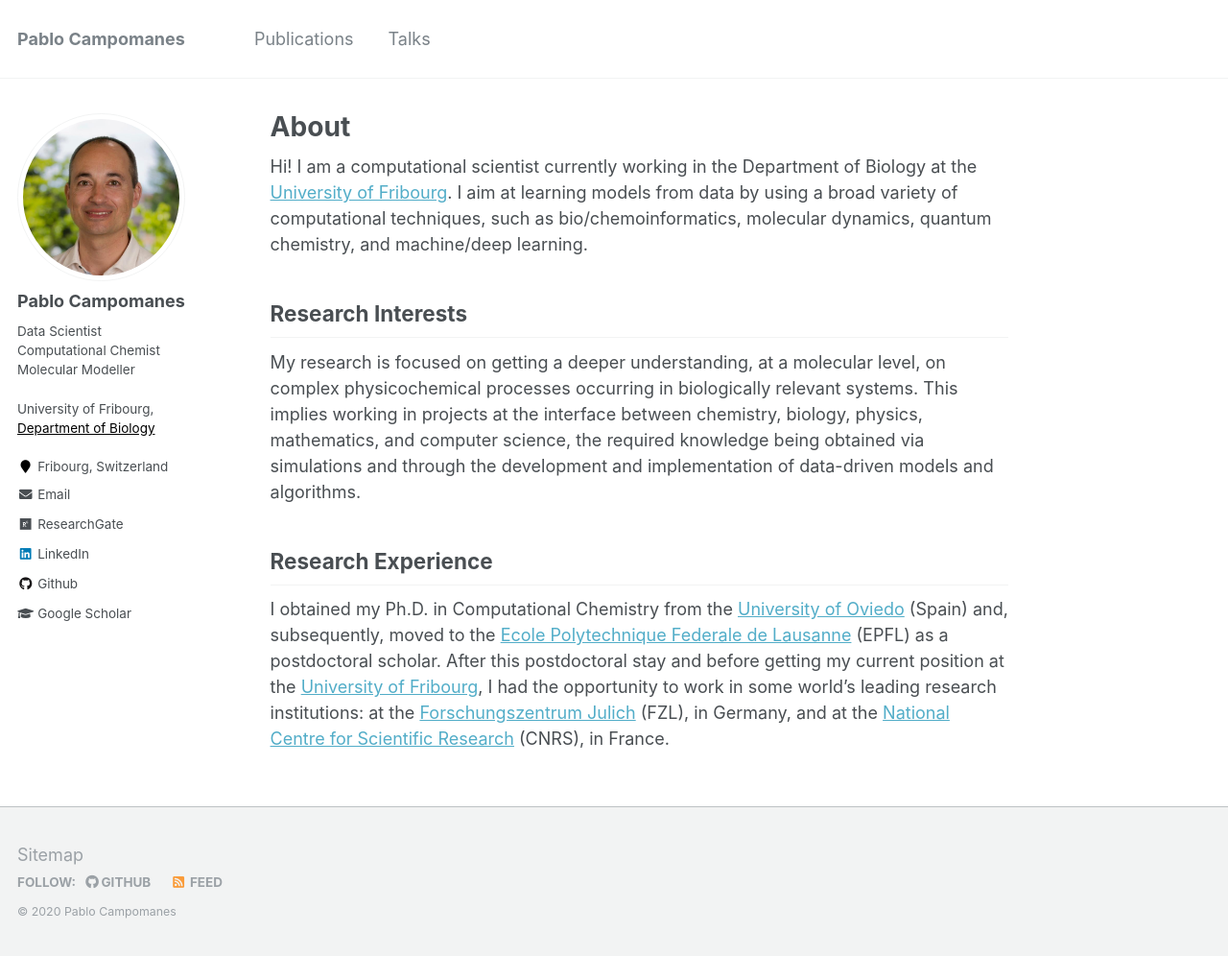
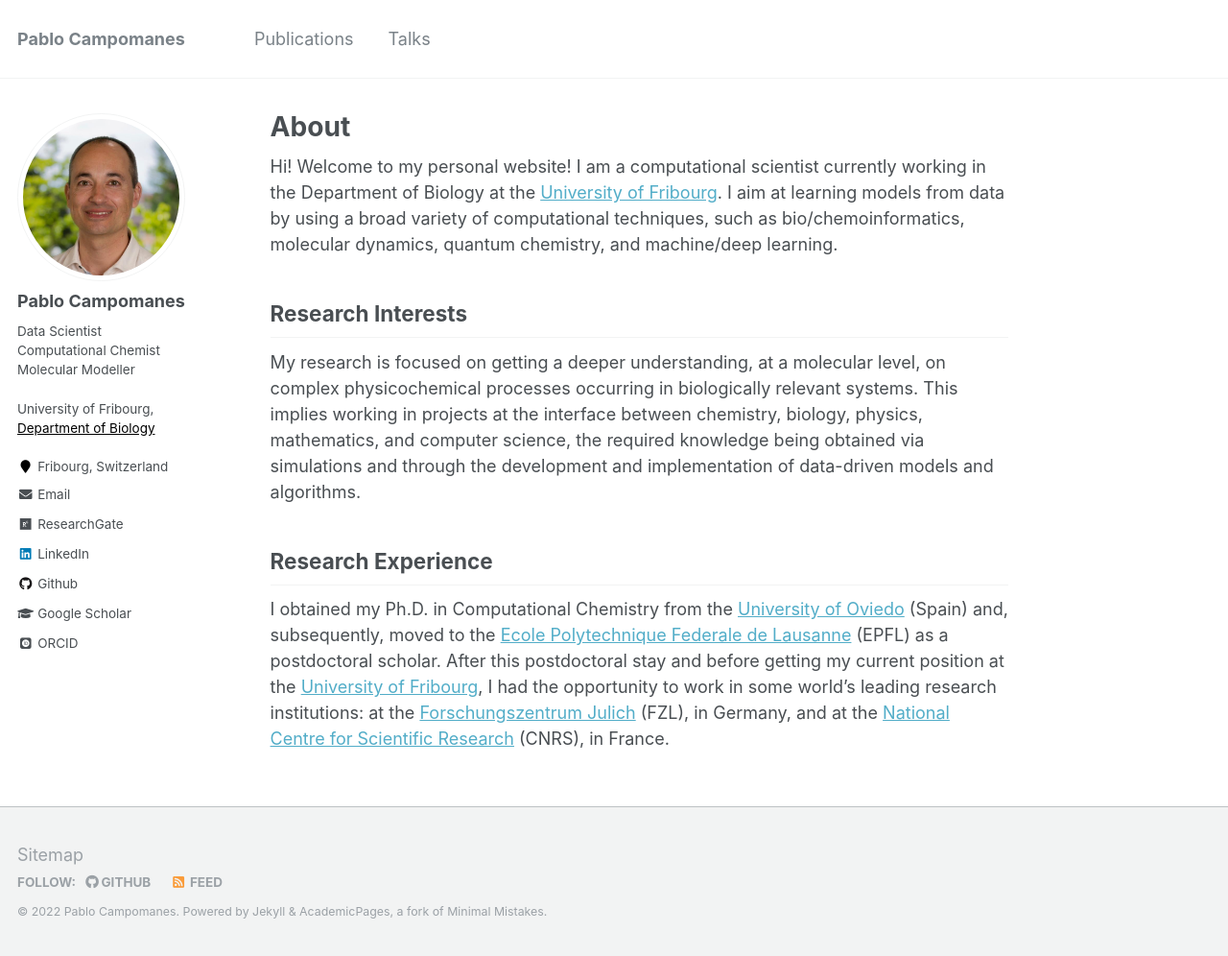
Before and after one commit to pblcampomanes/pblcampomanes.github.io, a plain HTML site: page index.html in a window 1280 px wide. Shown: the whole page at 96% size. Drawn offline with nearby package versions, Linux system fonts and the light colour scheme; some packages are replaced by stand-ins of ours; a web font is replaced by a local one.

Commit message:
Add files via upload

```diff
--- a/index.html
+++ b/index.html
@@ -233,6 +233,8 @@
 
 
 
+        <li><a href="http://orcid.org/0000-0001-9229-8323"><i class="ai ai-orcid-square ai-fw"></i> ORCID</a></li>
+
 
 
     </ul>
@@ -264,7 +266,7 @@
 
 
       <section class="page__content" itemprop="text">
-        <p>Hi! I am a computational scientist currently working in the Department of Biology at the <a href="https://www.unifr.ch/home/en.html">University of Fribourg</a>. I aim at learning models from data by using a broad variety of computational techniques, such as bio/chemoinformatics, molecular dynamics, quantum chemistry, and machine/deep learning.</p>
+        <p>Hi! Welcome to my personal website! I am a computational scientist currently working in the Department of Biology at the <a href="https://www.unifr.ch/home/en.html">University of Fribourg</a>. I aim at learning models from data by using a broad variety of computational techniques, such as bio/chemoinformatics, molecular dynamics, quantum chemistry, and machine/deep learning.</p>
 
 <h2 id="research-interests">Research Interests</h2>
 <p>My research is focused on getting a deeper understanding, at a molecular level, on complex physicochemical processes occurring in biologically relevant systems. This implies working in projects at the interface between chemistry, biology, physics, mathematics, and computer science, the required knowledge being obtained via simulations and through the development and implementation of data-driven models and algorithms.</p>
@@ -322,7 +324,7 @@
   </ul>
 </div>
 
-<div class="page__footer-copyright">&copy; 2020 Pablo Campomanes</div>
+<div class="page__footer-copyright">&copy; 2022 Pablo Campomanes. Powered by <a href="http://jekyllrb.com" rel="nofollow">Jekyll</a> &amp; <a href="https://github.com/academicpages/academicpages.github.io">AcademicPages</a>, a fork of <a href="https://mademistakes.com/work/minimal-mistakes-jekyll-theme/" rel="nofollow">Minimal Mistakes</a>.</div>
 
       </footer>
     </div>
```
Also changed, not shown: 404.html (+3 -1 lines), feed.xml (+1 -1 lines).
